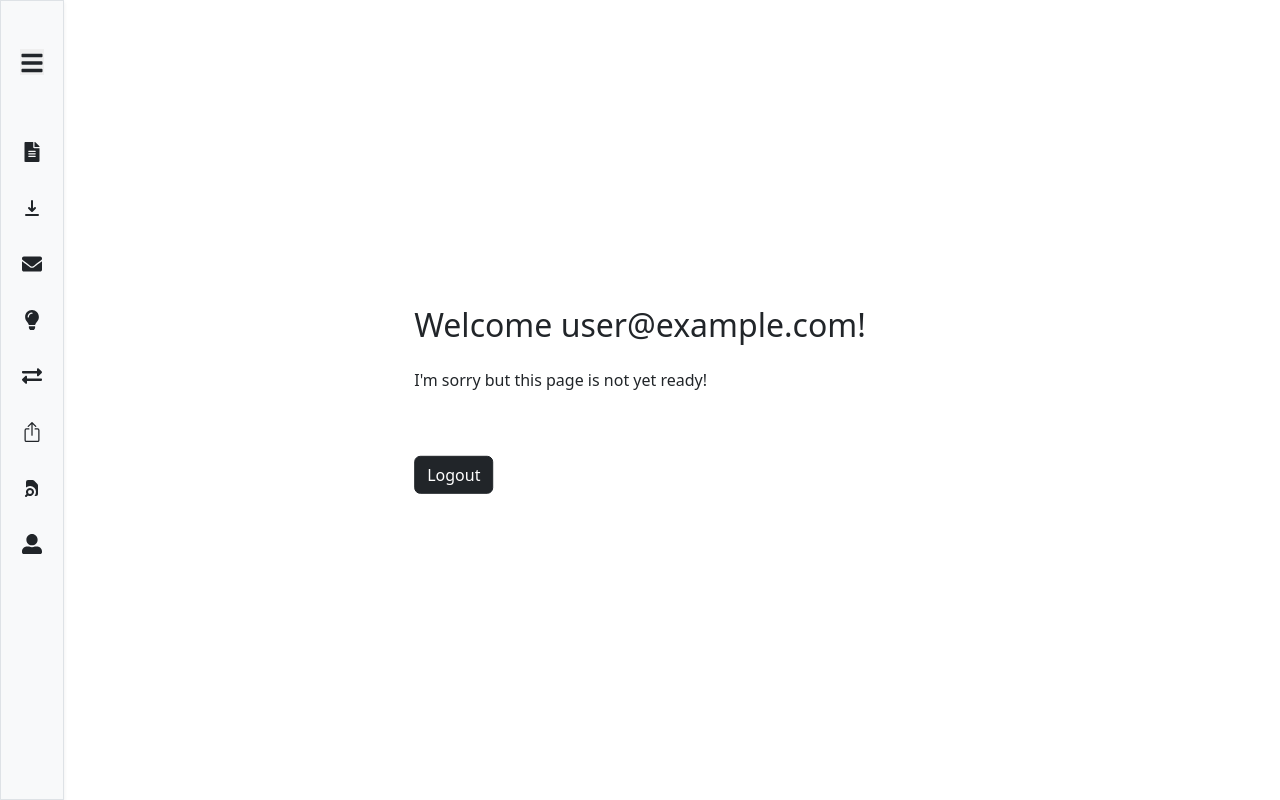
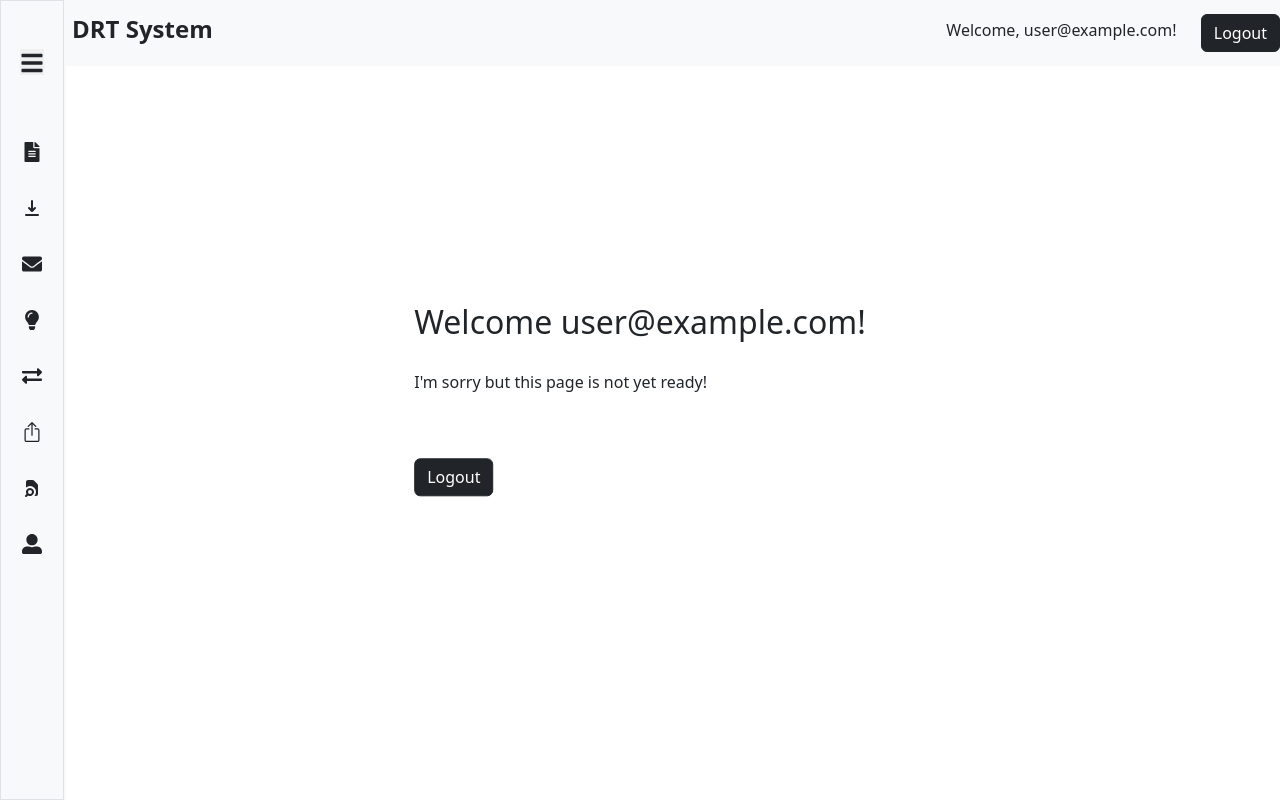
Before and after one commit to renras/document-request-tracker-system, a React (Create React App) app: page /documents in a window 1280 px wide. Built offline with nearby package versions, Linux system fonts and the light colour scheme; no server answers; sample sign-in values are in the browser's storage.

Commit message:
header with logout button

```diff
--- a/src/components/Layouts/SignedInLayout/SignedInLayout.jsx
+++ b/src/components/Layouts/SignedInLayout/SignedInLayout.jsx
@@ -1,12 +1,52 @@
+import { onAuthStateChanged, signOut } from "firebase/auth";
 import PropTypes from "prop-types";
+import { useEffect, useState } from "react";
+import { useNavigate } from "react-router-dom";
+import { auth } from "../../../firebase-config";
 import SideBar from "./SideBar/SideBar";
 import styles from "./SignedInLayout.module.css";
 
 const SignedInLayout = ({ children }) => {
+  const [email, setEmail] = useState("");
+  const navigate = useNavigate();
+
+  useEffect(() => {
+    const unsubscribe = onAuthStateChanged(auth, (user) => {
+      if (user) {
+        setEmail(user.email);
+      } else {
+        navigate("/sign-in");
+      }
+    });
+
+    return () => unsubscribe();
+  }, []);
+
+  const handleSignOut = async () => {
+    try {
+      signOut(auth);
+    } catch {
+      alert("Failed to sign out user. Please try again later.");
+    }
+  };
+
   return (
     <div className={styles.container}>
       <SideBar />
+
+      <div className={styles.content}>
+        <header className="navbar bg-light">
+          <h1 className="col-sm-4 fs-4 fw-semibold ms-2">DRT System</h1>
+          <div className={styles.user}>
+            <p className="fw-light">Welcome, {email}!</p>
+          </div>
+          <button className="btn btn-dark mt-0" size="small" onClick={() => handleSignOut()}>
+            Logout
+            </button>
+        </header>
+
       <main>{children}</main>
+    </div>
     </div>
   );
 };
--- a/src/components/Layouts/SignedInLayout/SignedInLayout.module.css
+++ b/src/components/Layouts/SignedInLayout/SignedInLayout.module.css
@@ -2,3 +2,25 @@
   display: grid;
   grid-template-columns: auto 1fr;
 }
+
+.mt-5 {
+  margin-top: 0 !important;
+}
+
+.user {
+  display: flex;
+  align-items: center;
+  gap: 1rem;
+  font-size: 1rem;
+  margin-left: auto;
+  margin-right: 2%;
+}
+
+.user, p{
+  padding-top: 5px;
+}
+
+button {
+  margin-right: 20px;
+
+}
```
